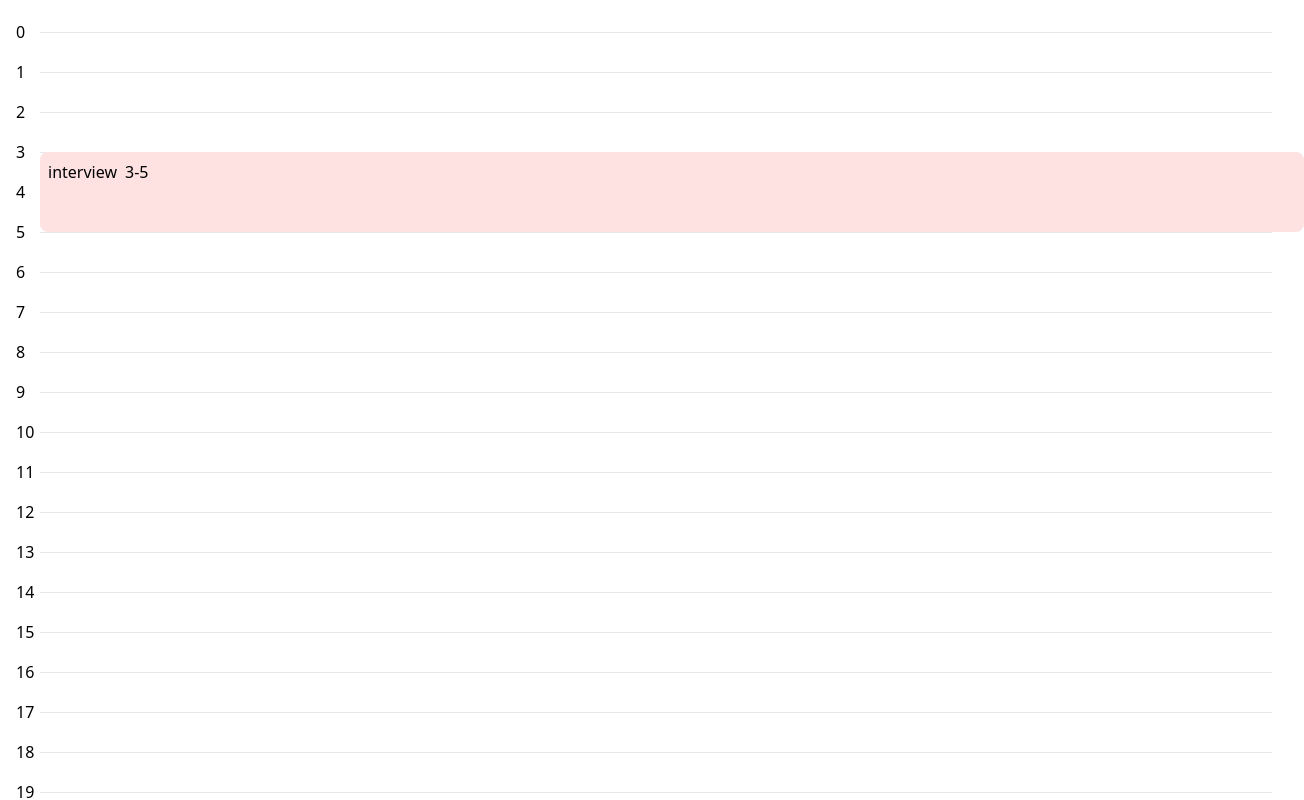
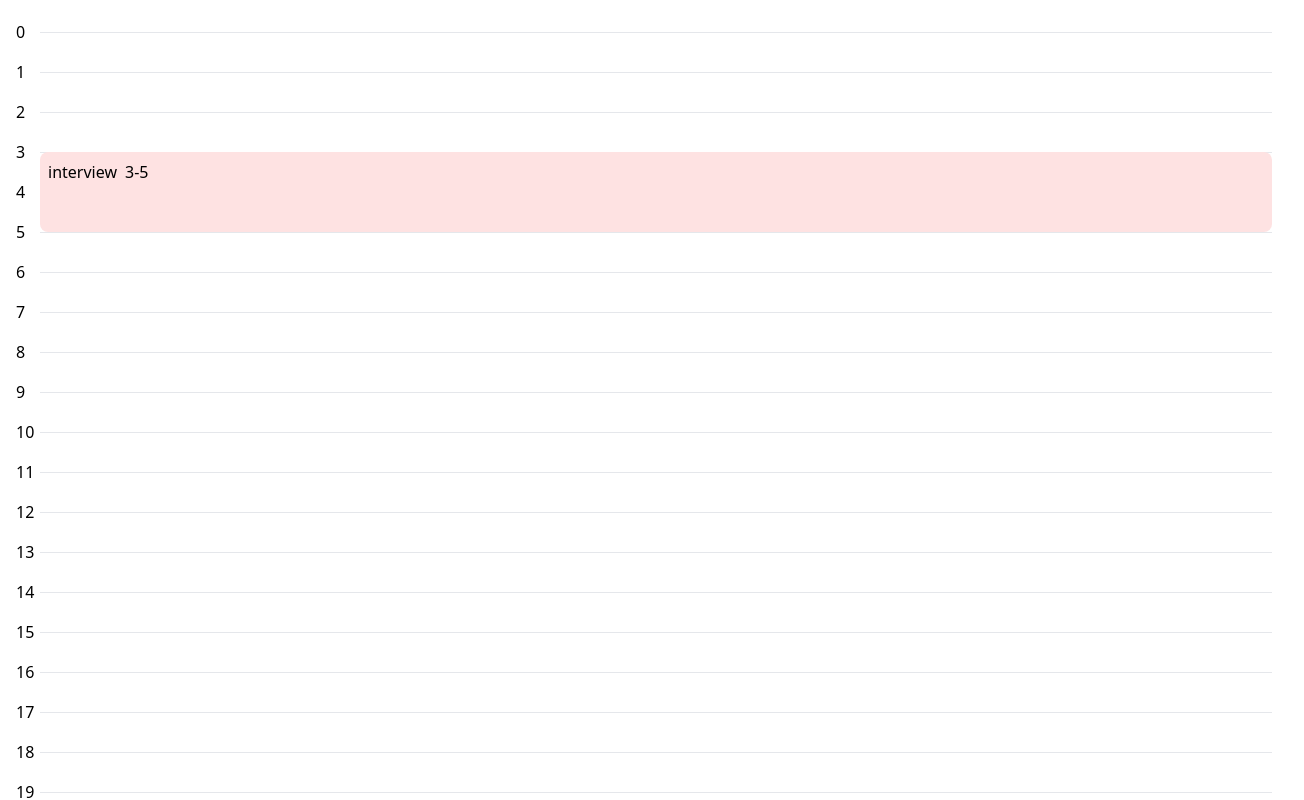
Before and after one commit to daxidngyn/ramp-fe-interview-stage1, a Next.js app: page / in a window 1280 px wide. Shown: the top 800 px of the page, 1304 px wide, since content can reach past the window. Built offline with nearby package versions, Linux system fonts and the light colour scheme.

Commit message:
no more overflow

```diff
--- a/src/components/calendar/event.tsx
+++ b/src/components/calendar/event.tsx
@@ -8,9 +8,10 @@ export default function Event({
   return (
     <article
       onClick={() => toggleModal(event)}
-      className="bg-red-100 absolute ml-8 w-full p-2 rounded-lg"
+      className="bg-red-100 absolute left-8 w-full p-2 rounded-lg"
       style={{
         top: `${event.startTime * 2.5}rem`,
+        width: `calc(100% - 2rem)`,
         height: `${(event.endTime - event.startTime) * 2.5}rem`,
       }}
     >
```
